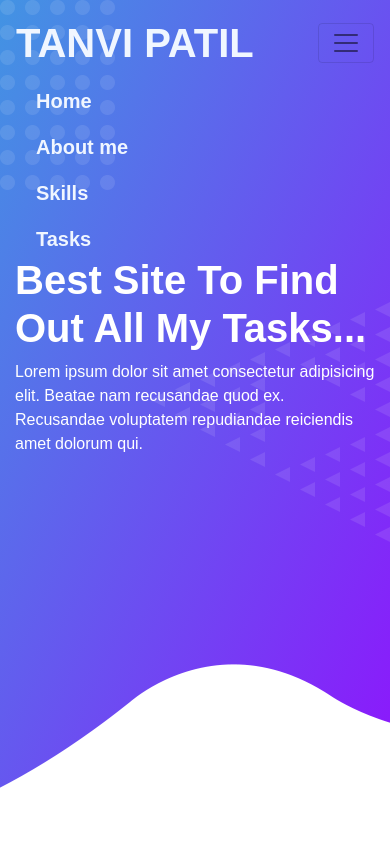
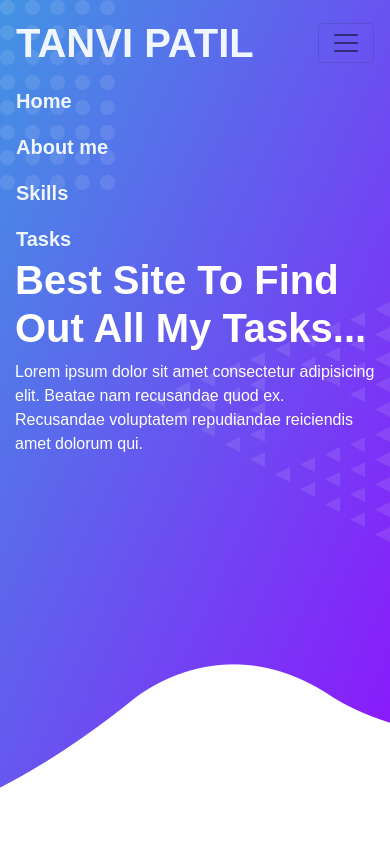
Before and after one commit to tanvipatil2102/portfolio, a plain HTML site: page index.html in a window 390 px wide. Both pictures are taken after a click on the button 346 px from the left and 43 px from the top of the page. Shown: the top 844 px of the page. Drawn offline with nearby package versions, Linux system fonts and the light colour scheme.

Commit message:
work done

```diff
--- a/assets/css/style.css
+++ b/assets/css/style.css
@@ -259,6 +259,12 @@ body{
     }
 }
 
+@media all and (max-width : 1000px) {
+    .navbar .navbar-nav.navBar-item li {
+        margin-left: 0;
+    }
+}
+
 @media all and (min-width :1700px) {
     .hero-header {
         padding: 16rem 0 0 0;
```
